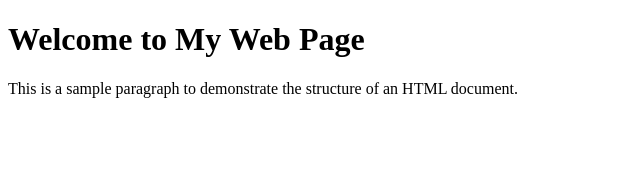
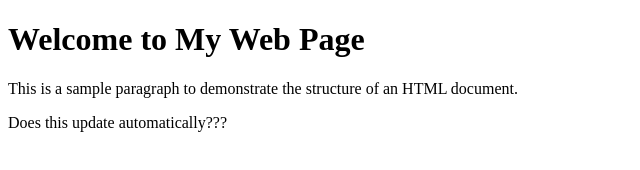
Before and after one commit to cabuk79/CoolifyTrial, a plain HTML site: page index.html in a window 1280 px wide. Shown: the whole page, without its empty margins (0-640 px from the left). Drawn offline with Linux system fonts and the light colour scheme.

Commit message:
Second commit

```diff
--- a/index.html
+++ b/index.html
@@ -10,4 +10,6 @@
 <body>
     <h1>Welcome to My Web Page</h1>
     <p>This is a sample paragraph to demonstrate the structure of an HTML document.</p>
+
+    <p>Does this update automatically???</p>
 </body>
```
